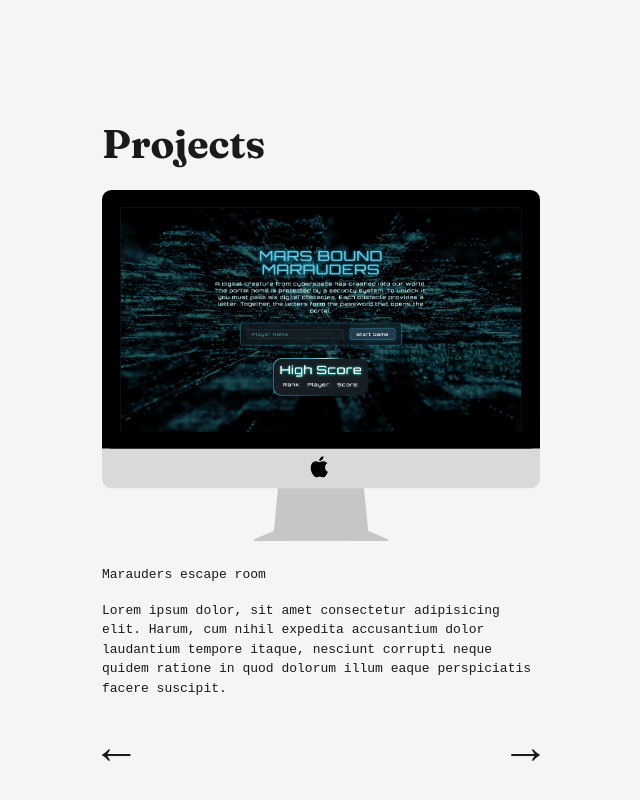
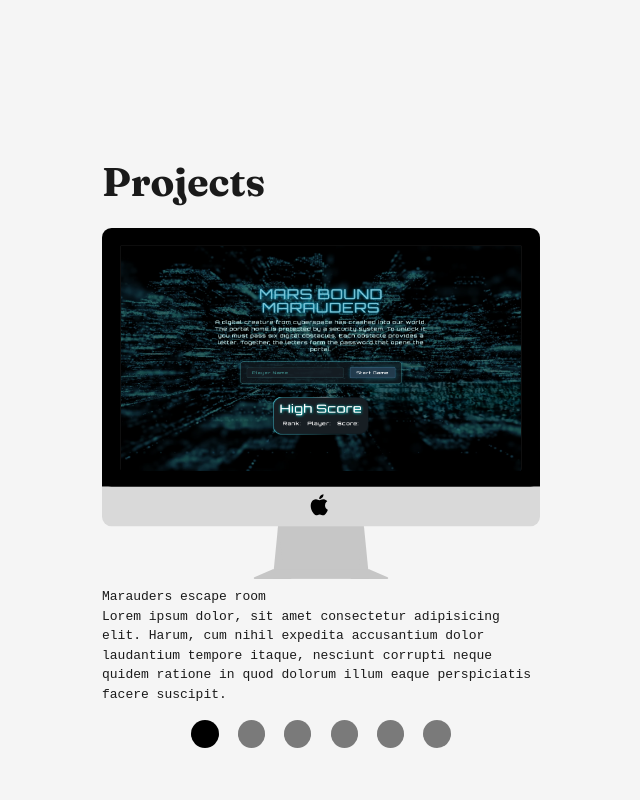
Before and after one commit to ngeliecode/angelie-portfolio, a React (Vite) app: page / in a window 1280 px wide. Shown: the part 1550-2350 px from the top of the page, without its empty margins (319-959 px from the left). Built offline with nearby package versions, Linux system fonts and the light colour scheme.

Commit message:
Navigate projects with button for each project

```diff
--- a/src/sections/Projects/Projects.css
+++ b/src/sections/Projects/Projects.css
@@ -17,10 +17,19 @@
   height: 62.5%;
 }
 
-.swipe {
+.projects-buttons {
   display: flex;
-  justify-content: space-between;
-  gap: 1rem;
+  justify-content: center;
+  gap: 1.2rem;
+}
 
-  font-size: 3rem;
+.projects-buttons button {
+  width: 1.7rem;
+  height: 1.7rem;
+  border-radius: 999px;
+  background: var(--color-accent-bg);
 }
+
+.projects-buttons button.active {
+  background: black;
+}
--- a/src/sections/Projects/Projects.tsx
+++ b/src/sections/Projects/Projects.tsx
@@ -6,29 +6,29 @@ import { useState } from 'react'
 const Projects = () => {
   const [active, setActive] = useState(0)
 
-  function nextProject() {
-    setActive((current) => (current + 1) % projects.length)
-  }
-
-  function prevProject() {
-    setActive((current) => (current - 1 + projects.length) % projects.length)
-  }
-
   return (
     <section id="projects" className="projects">
       <h2>Projects</h2>
 
-      <div className="project-image-container">
-        <img className="computer-illustration" src={computer} alt="" />
-        <img className="project-image" src={projects[active].image} alt="" />
+      <div className="project">
+        <div className="project-image-container">
+          <img className="computer-illustration" src={computer} alt="" />
+          <img className="project-image" src={projects[active].image} alt="" />
+        </div>
+
+        <h3>{projects[active].title}</h3>
+        <p className="project-description">{projects[active].description}</p>
       </div>
 
-      <h3>{projects[active].title}</h3>
-      <p>{projects[active].description}</p>
-
-      <div className="swipe">
-        <button onClick={prevProject}>←</button>
-        <button onClick={nextProject}>→</button>
+      <div className="projects-buttons">
+        {projects.map((project, index) => (
+          <button
+            key={project.id}
+            onClick={() => setActive(index)}
+            className={active === index ? 'active' : ''}
+            aria-label={`Project ${project.id}`}
+          />
+        ))}
       </div>
     </section>
   )
```
